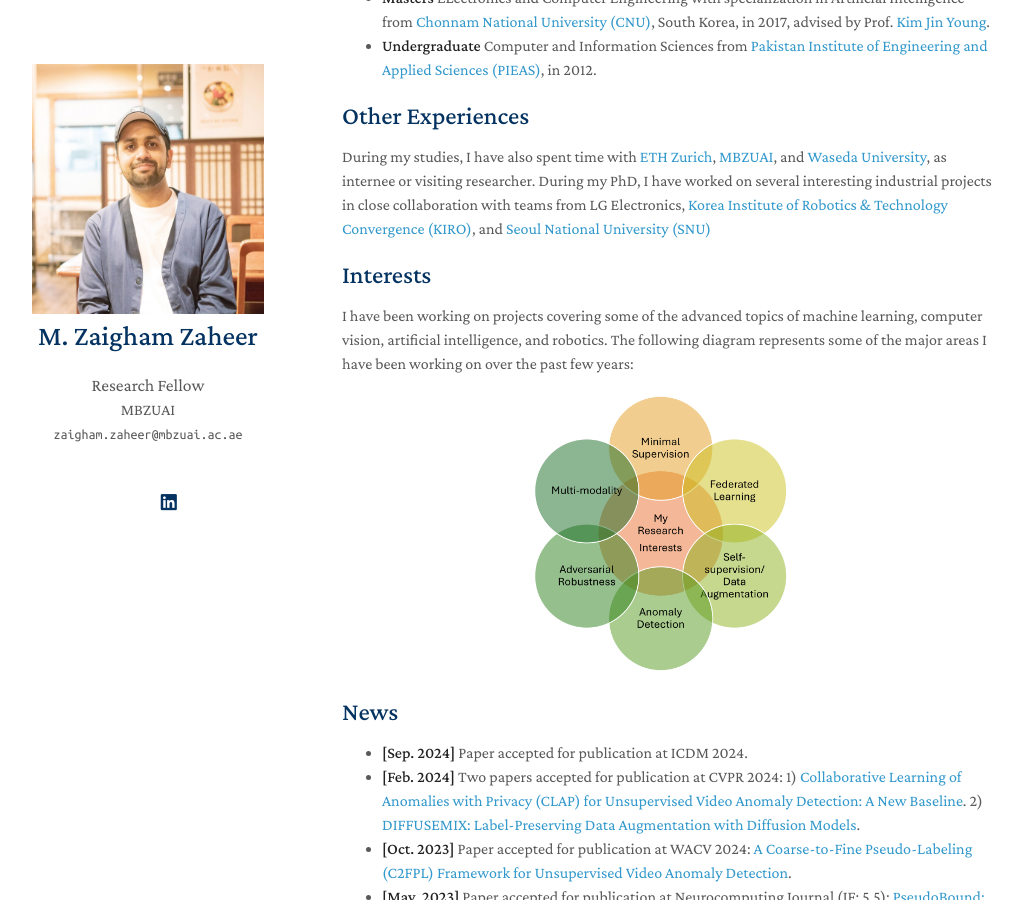
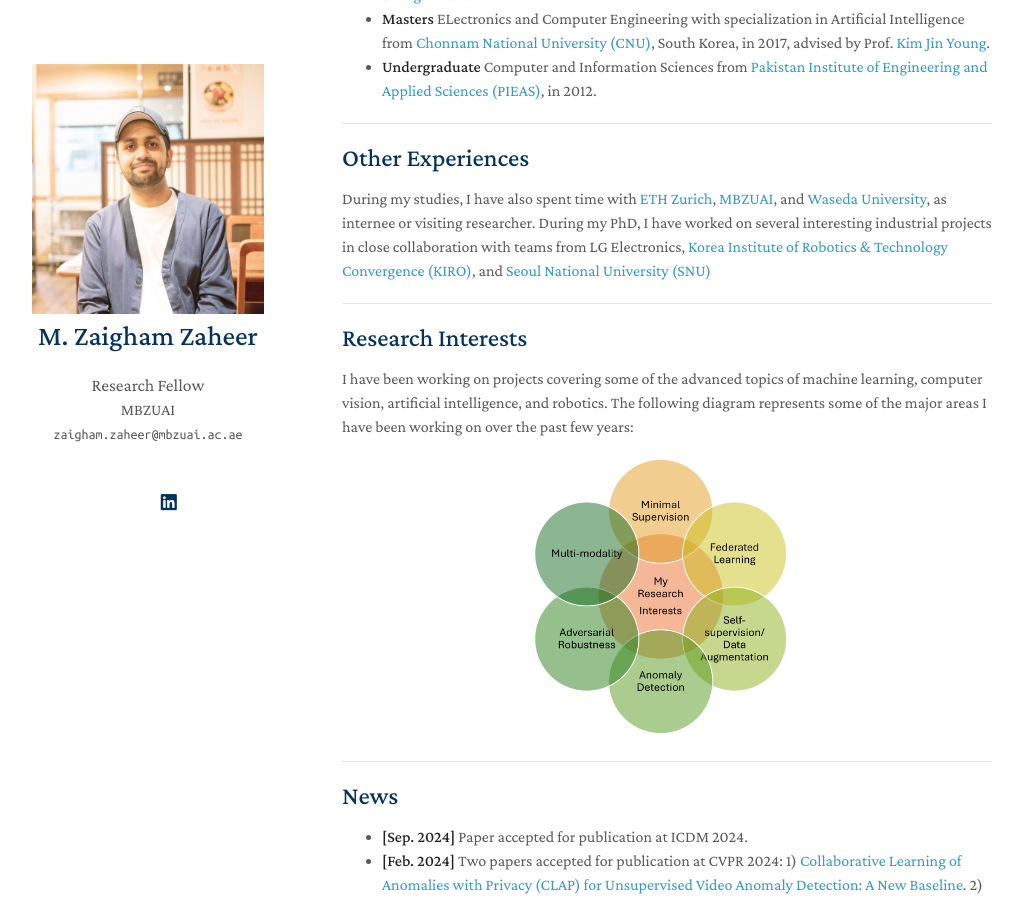
Before and after one commit to ZaighamZ/ZaighamZ.github.io, a Jekyll site: the page built from index.md, in a window 1280 px wide and 900 px high, scrolled down 651 px. Shown: the whole window, without its empty margins (128-1151 px from the left). Built offline with Jekyll 4.4.1, drawn with Linux system fonts in a browser that asks for light colours; nearby versions of some CDN libraries; a style sheet for code colours, icons or effects is not loaded.

Commit message:
Update index.md

```diff
--- a/index.md
+++ b/index.md
@@ -24,7 +24,7 @@ I am a Postdoctoral Research Fellow affiliated with [SPriNT-AI lab](https://www.
 
 
 
-
+***
 ## Education
 <p align="right"> <img src="/assets/img/logos/ust_logo.jpg" height="50"> |
 <img src="/assets/img/logos/Chonnam_uni_logo.gif" height="53"> |
@@ -38,13 +38,15 @@ I am a Postdoctoral Research Fellow affiliated with [SPriNT-AI lab](https://www.
 
 
 
+***
 ## Other Experiences
 During my studies, I have also spent time with [ETH Zurich](https://ethz.ch/en.html/){:target="_blank"}, [MBZUAI](https://mbzuai.ac.ae/){:target="_blank"}, and [Waseda University](https://www.waseda.jp/top/en/){:target="_blank"}, as internee or visiting researcher. During my PhD, I have worked on several interesting industrial projects in close collaboration with teams from LG Electronics, [Korea Institute of Robotics & Technology Convergence (KIRO)](https://www.kiro.re.kr/eng/default.asp/){:target="_blank"}, and [Seoul National University (SNU)]( https://en.snu.ac.kr/index.html){:target="_blank"}
 
 
 
 
-## Interests
+***
+## Research Interests
 I have been working on projects covering some of the advanced topics of machine learning, computer vision, artificial intelligence, and robotics. The following diagram represents some of the major areas I have been working on over the past few years:
 <p align="center">
 <img src="/assets/img/interests_zaigham.png" width="300">
@@ -53,6 +55,7 @@ I have been working on projects covering some of the advanced topics of machine
 
 
 
+***
 ## News
 - **[Sep. 2024]** Paper accepted for publication at ICDM 2024.
 - **[Feb. 2024]** Two papers accepted for publication at CVPR 2024: 1) [Collaborative Learning of Anomalies with Privacy (CLAP) for Unsupervised Video Anomaly Detection: A New Baseline](https://openaccess.thecvf.com/content/CVPR2024/papers/Al-lahham_Collaborative_Learning_of_Anomalies_with_Privacy_CLAP_for_Unsupervised_Video_CVPR_2024_paper.pdf){:target="_blank"}. 2) [DIFFUSEMIX: Label-Preserving Data Augmentation with Diffusion Models]( https://openaccess.thecvf.com/content/CVPR2024/papers/Islam_DiffuseMix_Label-Preserving_Data_Augmentation_with_Diffusion_Models_CVPR_2024_paper.pdf){:target="_blank"}.
```
